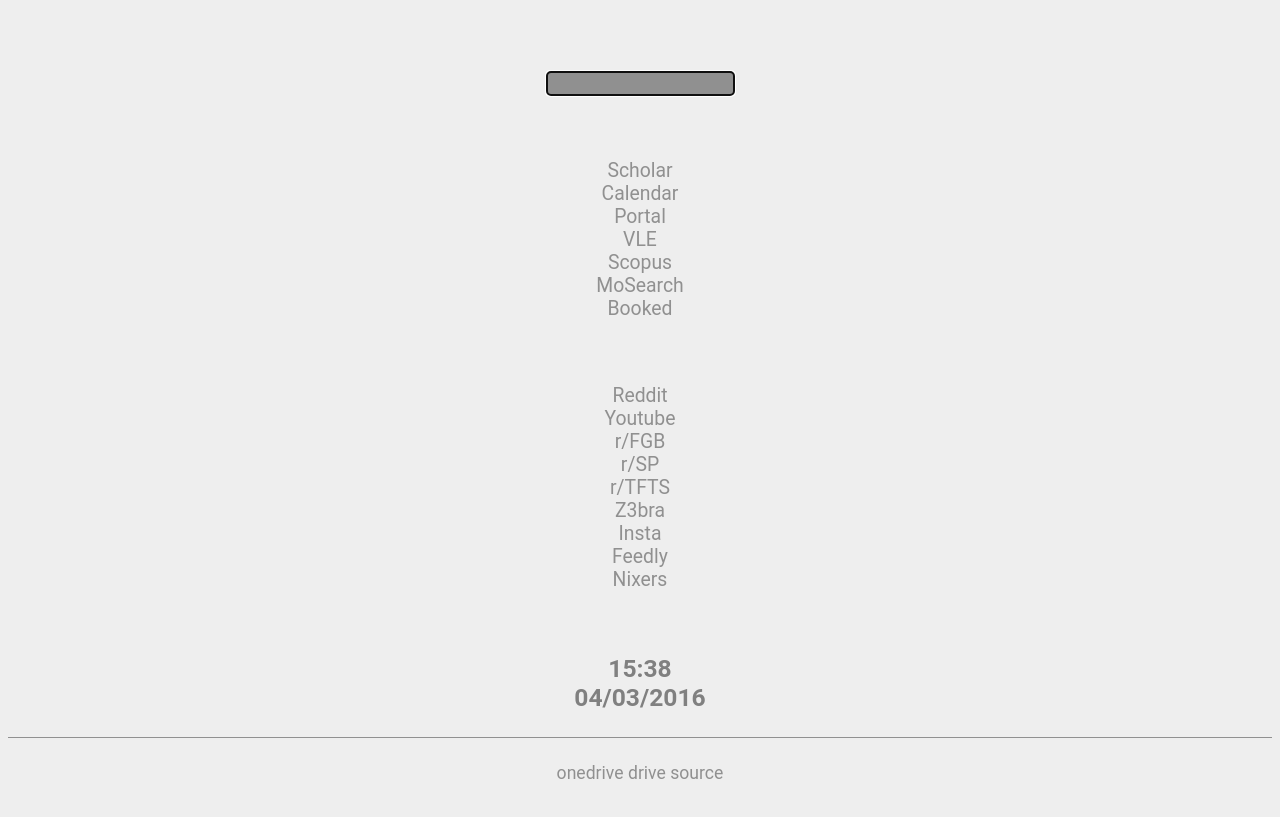
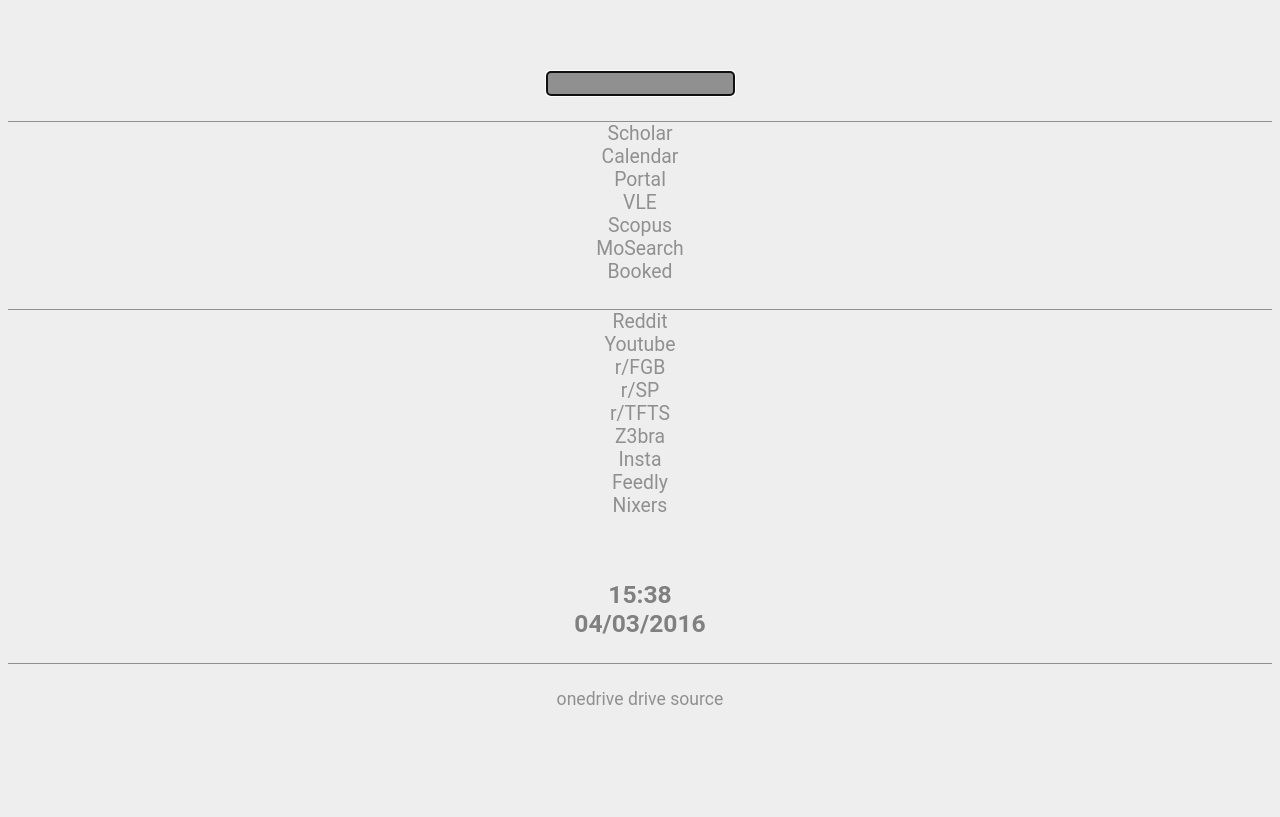
Before and after one commit to fraun/fraun.github.io, a plain HTML site: page index.html in a window 1280 px wide. Drawn offline with Linux system fonts and the light colour scheme.

Commit message:
Added border lines

```diff
--- a/css/hompage.css
+++ b/css/hompage.css
@@ -44,16 +44,16 @@ h1 {
 
 
 div.links {
+	border-top:1px solid #909090;
 	font-size: 110%;
 	text-align: center;
-	margin-top: 5%;
+	margin-top: 2%;
 }
 div.fun {
-
-    color: #909090;
-	font-size: 110%;
+    	border-top:1px solid #909090;
+    	font-size: 110%;
 	text-align: center;
-	margin-top: 5%;
+	margin-top: 2%;
 }
 footer {
     text-size: 50%;
```
